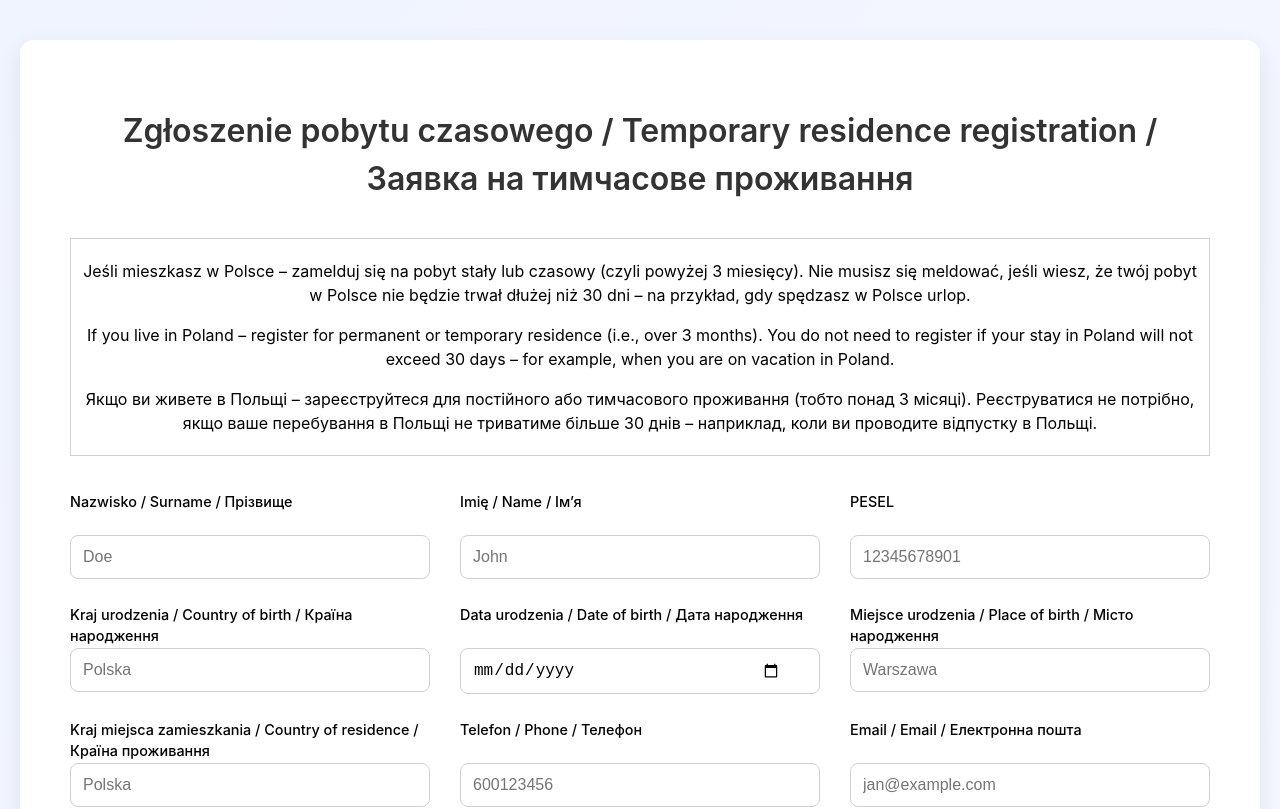
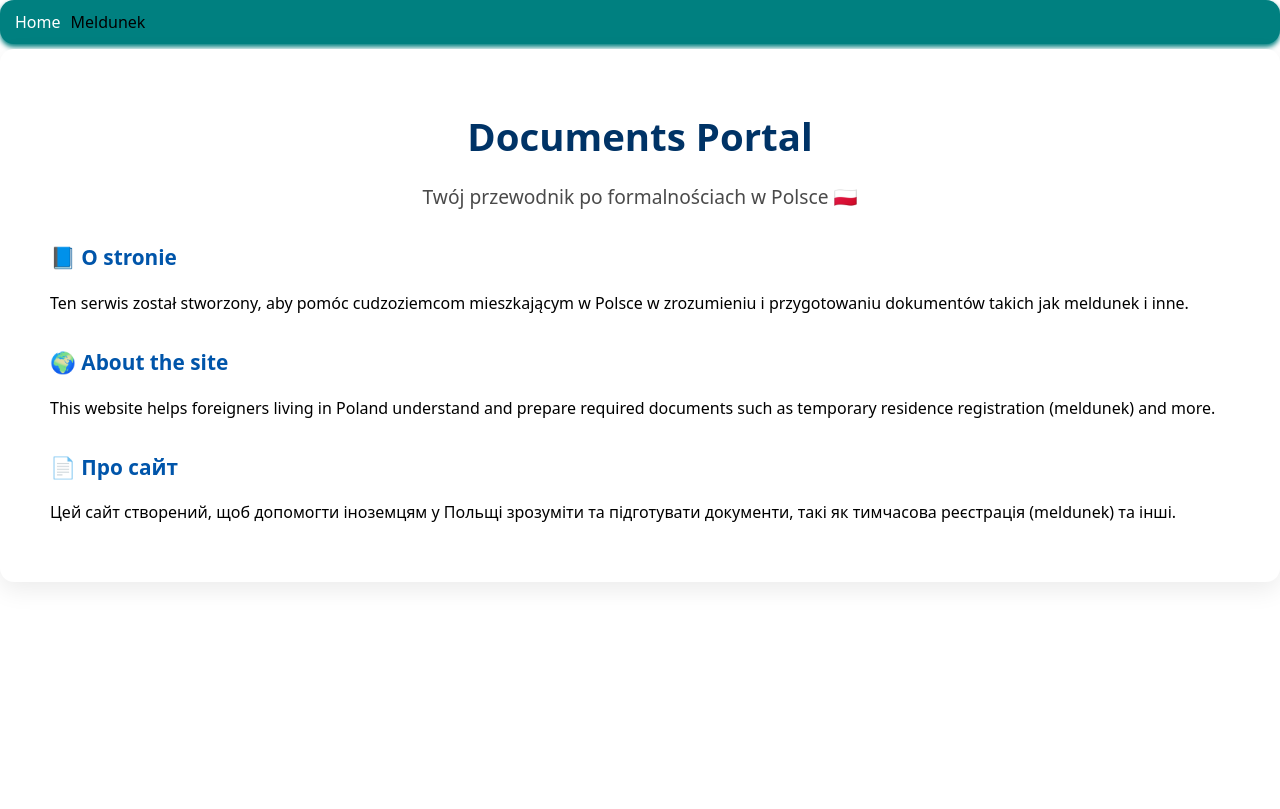
Before and after one commit to OleksandrMiedviediev/pdf-form, a React (Vite) app: page / in a window 1280 px wide. Shown: the top 809 px of the page. Built offline with nearby package versions, Linux system fonts and the light colour scheme.

Commit message:
add style and home page

```diff
--- a/src/components/App/App.jsx
+++ b/src/components/App/App.jsx
@@ -1,16 +1,24 @@
-import React, { useState, useEffect } from "react";
+import React, { useState, useEffect, lazy } from "react";
 import MeldunekForm from "../MeldunekForm/MeldunekForm.jsx";
 import css from "./App.module.css"
 import InfoMeldunek from "../InfoMeldunek/InfoMeldunek.jsx";
+import Layout from "../Layout/Layout.jsx";
+import { Route, Routes } from "react-router-dom";
+
+
+const NotFoundPage = lazy (()=> import('../../pages/NotFoundPage/NotFoundPage.jsx'))
+const HomePage = lazy (()=> import('../../pages/HomePage/HomePage.jsx'))
+const MeldunekPage = lazy (()=> import('../MeldunekForm/MeldunekForm.jsx'))
 
 export default function App() {
 
   return (
-    <div className={css.container}>
-      <div className={css.box}>
-        <MeldunekForm />
-        <InfoMeldunek />
-    </div>
-    </div>
+    <Layout >
+      <Routes>
+        <Route path='/' element = {<HomePage  />} />
+        <Route path='/meldunek' element = {<MeldunekPage />} />
+        <Route path='*' element = {<NotFoundPage />} />
+      </Routes>
+    </Layout>
   );
 }
--- /dev/null
+++ b/src/components/Layout/Layout.jsx
@@ -0,0 +1,14 @@
+import Loader from "../Loader/Loader.jsx"
+import Navigation from "../Navigation/Navigation.jsx"
+import {Suspense} from 'react'
+
+export default function Layout({children}) {
+    return (
+        <div>
+            <Navigation />
+            <Suspense fallback={<Loader/>} >
+            {children}
+            </Suspense>
+        </div>
+    )
+}
--- a/src/components/MeldunekForm/MeldunekForm.jsx
+++ b/src/components/MeldunekForm/MeldunekForm.jsx
@@ -4,6 +4,7 @@ import * as Yup from "yup";
 import { Formik, Form, Field, ErrorMessage } from "formik";
 import { AiOutlineCloseCircle } from "react-icons/ai";
 import css from "./MeldunekForm.module.css";
+import InfoMeldunek from "../InfoMeldunek/InfoMeldunek.jsx";
 
 // 🔹 Валидатор польских букв
 const polishRegex = /^[a-zA-ZąćęłńóśżźĄĆĘŁŃÓŚŻŹ\s-]+$/;
@@ -191,6 +192,9 @@ export default function MeldunekForm() {
           </Form>
         )}
       </Formik>
+      <InfoMeldunek />
     </div>
+
   );
+
 }
--- a/src/components/MeldunekForm/MeldunekForm.module.css
+++ b/src/components/MeldunekForm/MeldunekForm.module.css
@@ -1,3 +1,5 @@
+
+
   .infoText{
     border: 1px solid #d0d0d0;
     padding: 4px;
@@ -6,6 +8,13 @@
   }
   .formBox{
     margin-bottom: 40px;
+    width: 100%;
+    background: #ffffff;
+    border-radius: 14px;
+    box-shadow: 0 8px 25px rgba(0, 0, 0, 0.08);
+    padding: 40px 50px;
+    box-sizing: border-box;
+    animation: fadeInUp 0.5s ease;
   }
   @keyframes fadeInUp {
     from {
@@ -101,6 +110,7 @@
     gap: 20px;
     margin-top: 35px;
     flex-wrap: wrap;
+    margin-bottom: 40px;
   }
 
   button[type="submit"],
--- /dev/null
+++ b/src/components/Navigation/Navigation.jsx
@@ -0,0 +1,15 @@
+import { NavLink } from 'react-router-dom'
+import css from './Navigation.module.css'
+import clsx from 'clsx'
+
+
+const NavLinkClass = ({ isActive }) => { return clsx(css.link, isActive && css.active)}
+
+export default function Navigation() {
+    return (
+        <nav className={css.container}>
+            <NavLink to="/" className={NavLinkClass}>Home</NavLink>
+            <NavLink to="/meldunek" className={NavLinkClass}>Meldunek</NavLink>
+      </nav>
+    )
+}
--- /dev/null
+++ b/src/components/Navigation/Navigation.module.css
@@ -0,0 +1,19 @@
+.container{
+    box-shadow: 0px 3px 5px teal;
+    margin-bottom: 5px;
+    background-color: teal;
+    border-radius: 14px;
+    padding: 5px 10px;
+    animation: fadeInUp 0.5s ease;
+}
+
+.link{
+    display: inline-flex;
+    padding: 5px;
+    text-decoration: none;
+    color: black;
+}
+
+.active{
+    color: white;
+}
--- a/src/index.css
+++ b/src/index.css
@@ -4,7 +4,6 @@
   font-weight: 400;
 
   color: rgba(255, 255, 255, 0.87);
-  background-color: #242424;
 
   font-synthesis: none;
   text-rendering: optimizeLegibility;
@@ -21,14 +20,11 @@ p, li {
   color: black;
 }
 a:hover {
-  color: #535bf2;
+  color: #dbdceb;
 }
 
 body {
   margin: 0;
-  display: flex;
-  justify-content: center;
-  place-items: center;
   min-width: 320px;
   min-height: 100vh;
 }
@@ -36,6 +32,7 @@ body {
 h1 {
   font-size: 3.2em;
   line-height: 1.1;
+  color: black;
 }
 
 button {
--- a/src/main.jsx
+++ b/src/main.jsx
@@ -3,9 +3,12 @@ import { createRoot } from 'react-dom/client'
 import './index.css'
 import App from './components/App/App.jsx'
 import Loader from './components/Loader/Loader.jsx'
+import { BrowserRouter } from 'react-router-dom'
 
 createRoot(document.getElementById('root')).render(
   <StrictMode>
+    <BrowserRouter>
     <App />
+    </BrowserRouter>
   </StrictMode>,
 )
--- /dev/null
+++ b/src/pages/HomePage/HomePage.jsx
@@ -0,0 +1,38 @@
+import css from "./HomePage.module.css";
+
+export default function HomePage() {
+  return (
+    <div className={css.home}>
+      <div>
+        <h1 className={css.homeTitle}>Documents Portal</h1>
+        <p className={css.homeSubtitle}>
+          Twój przewodnik po formalnościach w Polsce 🇵🇱
+        </p>
+
+        <div className={css.homeSection}>
+          <h2>📘 O stronie</h2>
+          <p>
+            Ten serwis został stworzony, aby pomóc cudzoziemcom mieszkającym w
+            Polsce w zrozumieniu i przygotowaniu dokumentów takich jak meldunek i inne.
+          </p>
+        </div>
+
+        <div className={css.homeSection}>
+          <h2>🌍 About the site</h2>
+          <p>
+            This website helps foreigners living in Poland understand and prepare
+            required documents such as temporary residence registration (meldunek) and more.
+          </p>
+        </div>
+
+        <div className={css.homeSection}>
+          <h2>📄 Про сайт</h2>
+          <p>
+            Цей сайт створений, щоб допомогти іноземцям у Польщі зрозуміти та
+            підготувати документи, такі як тимчасова реєстрація (meldunek) та інші.
+          </p>
+        </div>
+      </div>
+    </div>
+  );
+}
--- /dev/null
+++ b/src/pages/HomePage/HomePage.module.css
@@ -0,0 +1,35 @@
+.home {
+    background: #ffffff;
+    border-radius: 14px;
+    box-shadow: 0 8px 25px rgba(0, 0, 0, 0.08);
+    padding: 40px 50px;
+    animation: fadeInUp 0.5s ease;
+  }
+
+  .homeTitle {
+    font-size: 2.4rem;
+    font-weight: 700;
+    color: #003366;
+    display: flex;
+    justify-content: center;
+  }
+
+  .homeSubtitle {
+    margin-top: 8px;
+    font-size: 1.2rem;
+    color: #4a4a4a;
+    display: flex;
+    justify-content: center;
+  }
+
+  .homeSection {
+    margin-top: 30px;
+    text-align: left;
+    line-height: 1.6;
+  }
+
+  .homeSection h2 {
+    color: #0055aa;
+    font-size: 1.3rem;
+    margin-bottom: 10px;
+  }
--- /dev/null
+++ b/src/pages/NotFoundPage/NotFoundPage.jsx
@@ -0,0 +1,11 @@
+import { Link } from "react-router-dom";
+
+
+export default function NotFoundPage() {
+    return (
+        <div>
+            <p>Opps! Page n ot found! Sorry!</p>
+            <p>Please visit out <Link to= "/">home page</Link> </p>
+        </div>
+    )
+}
```
Also changed, not shown: package.json (+7 -0 lines), 1 other file (tests, documents, lock files or other folders).
